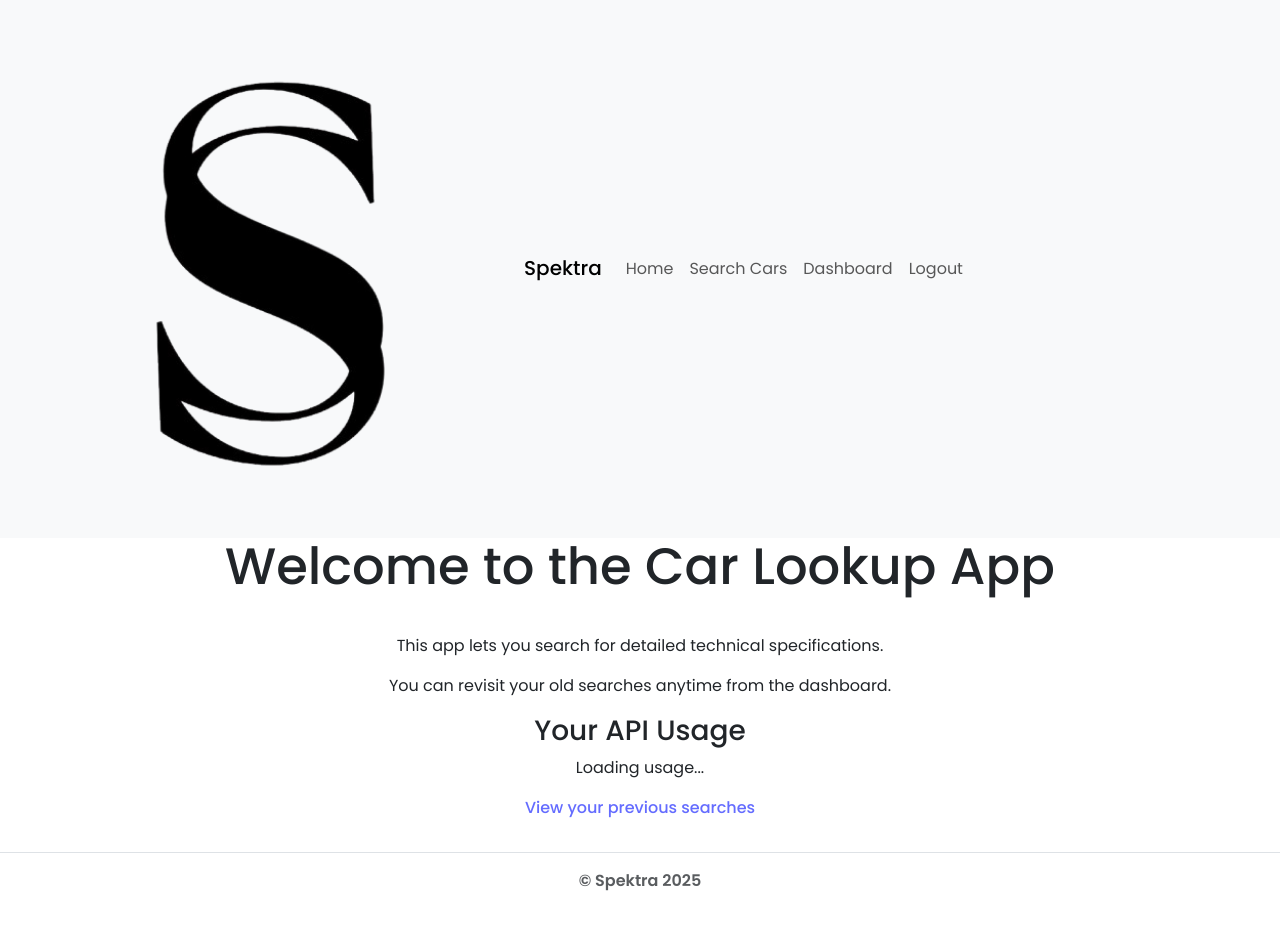
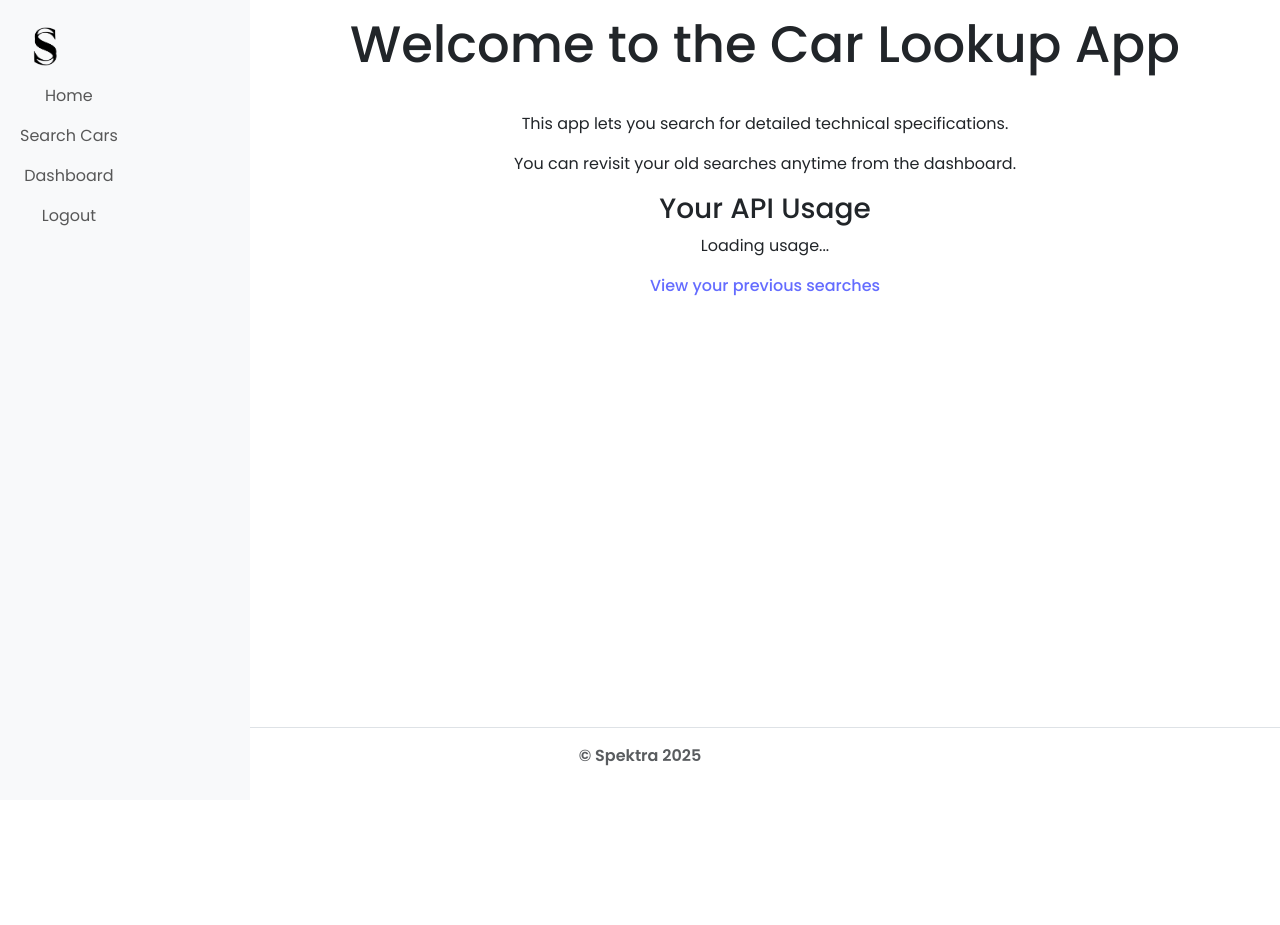
Before and after one commit to HR-HBM/Spektra-Client, a React (Vite) app: page /homepage in a window 1280 px wide. After the commit the page ends 800 px from the top, so only its background shows below. Built offline with nearby package versions, Linux system fonts and the light colour scheme; no server answers; sample sign-in values are in the browser's storage.

Commit message:
update Navbar layout

```diff
--- a/src/components/Navbar.css
+++ b/src/components/Navbar.css
@@ -1,4 +1,61 @@
-img {
+.navbar-logo {
     height: 50px;
     width: auto;
+    /* position: relative;
+    left: 10%; */
 }
+
+@media (min-width: 500px) {
+  .navbar {
+    width: 250px;
+    height: 100vh;
+    position: fixed;
+    left: 0;
+    top: 0;
+    flex-direction: column;
+    align-items: flex-start;
+    padding-top: 1rem;
+  }
+
+  .navbar .container-fluid {
+    flex-direction: column;
+    align-items: flex-start;
+  }
+
+  .navbar-collapse {
+    flex-direction: column;
+  }
+
+  .navbar-nav {
+    flex-direction: column !important;
+    width: 100%;
+  }
+
+  .navbar-brand {
+    margin-left: 0.5rem;
+  }
+
+  .navbar-toggler {
+    display: none !important;
+  }
+}
+
+
+@media (max-width: 499px) {
+  .navbar {
+    width: 100%;
+    height: auto;
+    flex-direction: row !important;
+  }
+
+
+  .navbar-toggler {
+    display: block !important;
+  }
+
+  .navbar .container-fluid {
+    flex-direction: row;
+    justify-content: space-between;
+    align-items: center;
+  }
+}
--- a/src/components/Navbar.jsx
+++ b/src/components/Navbar.jsx
@@ -15,33 +15,40 @@ function Navbar() {
     navigate('/')
   }
 
+  const closeNavbar = () => {
+  const navbar = document.getElementById('navbarSupportedContent')
+  if (navbar && navbar.classList.contains('show')) {
+    new window.bootstrap.Collapse(navbar).hide()
+  }
+}
+
+
 
   return (
-    <nav className="navbar navbar-expand-lg bg-body-tertiary">
+    <nav className="navbar navbar-expand-sm bg-body-tertiary">
   <div className="container-fluid">
-    <Link className="navbar-brand" to="/homepage">
-    <img src="/images/logo.png" alt="spektra-logo" className='logo'  />
-    Spektra
+    <Link className="navbar-brand" to="/homepage" >
+    <img src="/images/logo.png" alt="spektra-logo" className='navbar-logo'  />
     </Link>
-    <button className="navbar-toggler" type="button" data-bs-toggle="collapse" data-bs-target="#navbarSupportedContent" aria-controls="navbarSupportedContent" aria-expanded="false" aria-label="Toggle navigation">
+    <button className="navbar-toggler d-block d-sm-none" type="button" data-bs-toggle="collapse" data-bs-target="#navbarSupportedContent" aria-controls="navbarSupportedContent" aria-expanded="false" aria-label="Toggle navigation">
       <span className="navbar-toggler-icon"></span>
     </button>
 
     <div className="collapse navbar-collapse" id="navbarSupportedContent">
-      <ul className="navbar-nav me-auto mb-2 mb-lg-0">
+      <ul className="navbar-nav mx-auto mb-2 mb-lg-0">
 
 
         <li className="nav-item">
-          <Link className="nav-link" to="/homepage">Home</Link>
+          <Link className="nav-link" to="/homepage" onClick={closeNavbar}>Home</Link>
         </li>
         <li className="nav-item">
-          <Link className="nav-link" to="/search">Search Cars</Link>
+          <Link className="nav-link" to="/search" onClick={closeNavbar}>Search Cars</Link>
         </li>
         <li className="nav-item">
-          <Link className="nav-link" to="/dashboard">Dashboard</Link>
+          <Link className="nav-link" to="/dashboard" onClick={closeNavbar}>Dashboard</Link>
         </li>
         <li className="nav-item">
-          <button className="nav-link btn btn-link" onClick={handleLogout}>Logout</button>
+          <Link className="nav-link btn btn-link" onClick={handleLogout}>Logout</Link>
           {/* <Link className="nav-link" onClick={handleLogout}>Logout</Link> */}
         </li>
       </ul>
--- a/src/pages/HomePage.css
+++ b/src/pages/HomePage.css
@@ -0,0 +1,6 @@
+@media (min-width: 500px) {
+  .page-content {
+    margin-left: 250px; /* same as sidebar width */
+    padding: 1rem;
+  }
+}
--- a/src/pages/HomePage.jsx
+++ b/src/pages/HomePage.jsx
@@ -38,6 +38,8 @@ function HomePage() {
 
 
     return (
+      <div className="page-content">
+
         <div className="homepage-container">
       <h1>Welcome to the Car Lookup App</h1>
 
@@ -62,6 +64,7 @@ function HomePage() {
         View your previous searches
       </Link>
     </div>
+    </div>
     );
 }
 
```
